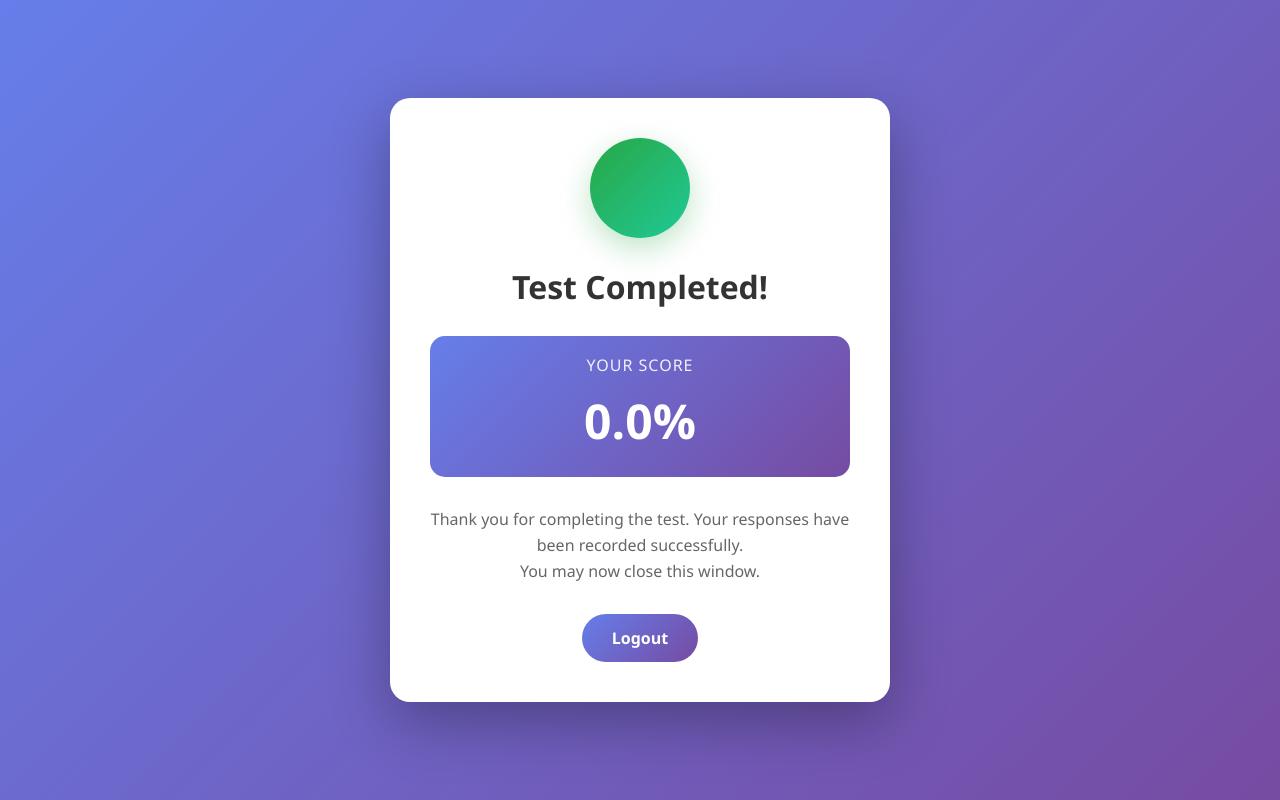
After one commit to Ayushbhargav-hue/Recruitment_Test, a Flask app: template templates/test_completed.html in a window 1280 px wide. The commit adds this page. Run offline with Flask 3, Linux system fonts and the light colour scheme; the template is opened without the code that fills it, so the values that code supplies are empty; some libraries are stand-ins or nearby versions.

Commit message:
Update certain reloading functionality

```diff
--- a/app.py
+++ b/app.py
@@ -76,9 +76,15 @@ def information_form():
     if candidate_session:
         existing_data = Database.get_candidate_info(candidate_session)
         if existing_data and existing_data.get('form_completed'):
+            # If form is completed, redirect to test page
+            return redirect(url_for('test_page'))
+
+        # Check if test has already started
+        if Database.has_test_started(candidate_session):
             return redirect(url_for('test_page'))
 
     return render_template('information_form.html')
+
 
 @app.route('/save-candidate-info', methods=['POST'])
 def save_candidate_info():
@@ -118,6 +124,7 @@ def save_candidate_info():
 
         if Database.save_candidate_info(candidate_session, form_data):
             session['form_completed'] = True
+            session['test_started'] = True  # Mark test as started in session
             return jsonify({
                 'success': True,
                 'message': 'Information saved successfully!',
@@ -142,7 +149,22 @@ def test_page():
     if not session.get('pin_verified') or not session.get('form_completed'):
         return redirect(url_for('index'))
 
+    candidate_session = session.get('candidate_session')
+
+    # Check if test has already started/completed
+    test_status = Database.get_test_status(candidate_session)
+
+    if test_status.get('test_completed'):
+        # If test is completed, show completion message
+        return render_template('test_completed.html', score=test_status.get('score'))
+
+    # Mark test as started in database if not already
+    if not test_status.get('test_started'):
+        Database.mark_test_started(candidate_session)
+        session['test_started'] = True
+
     return render_template('test_page.html')
+
 
 @app.route('/start-test', methods=['POST'])
 def start_test():
@@ -359,5 +381,49 @@ def test_data():
 
     return jsonify(data)
 
+
+@app.route('/submit-test', methods=['POST'])
+def submit_test():
+    """Submit test answers"""
+    if not session.get('pin_verified') or not session.get('form_completed'):
+        return jsonify({'success': False, 'message': 'Unauthorized'}), 403
+
+    try:
+        data = request.get_json()
+        candidate_session = session.get('candidate_session')
+        answers = data.get('answers', [])
+
+        # Calculate score (implement your scoring logic)
+        score = calculate_score(answers)  # You need to implement this function
+
+        # Save test results
+        if Database.save_test_results(candidate_session, answers, score):
+            session['test_completed'] = True
+            return jsonify({
+                'success': True,
+                'message': 'Test submitted successfully',
+                'score': score
+            })
+        else:
+            return jsonify({
+                'success': False,
+                'message': 'Failed to submit test'
+            }), 500
+
+    except Exception as e:
+        logger.error(f"Error submitting test: {e}")
+        return jsonify({
+            'success': False,
+            'message': 'Server error'
+        }), 500
+
+def calculate_score(answers):
+    """Calculate test score - implement your logic here"""
+    # This is a placeholder - implement your actual scoring logic
+    total_questions = len(answers)
+    correct_answers = sum(1 for answer in answers if answer.get('correct', False))
+    return (correct_answers / total_questions) * 100 if total_questions > 0 else 0
+
+
 if __name__ == '__main__':
     app.run(debug=True)
--- /dev/null
+++ b/templates/test_completed.html
@@ -0,0 +1,135 @@
+<!DOCTYPE html>
+<html lang="en">
+<head>
+    <meta charset="UTF-8">
+    <meta name="viewport" content="width=device-width, initial-scale=1.0">
+    <title>Test Completed - Recruitment Test</title>
+    <link href="https://cdn.jsdelivr.net/npm/bootstrap@5.1.3/dist/css/bootstrap.min.css" rel="stylesheet">
+    <style>
+        body {
+            background: linear-gradient(135deg, #667eea 0%, #764ba2 100%);
+            min-height: 100vh;
+            display: flex;
+            align-items: center;
+            justify-content: center;
+            font-family: 'Segoe UI', Tahoma, Geneva, Verdana, sans-serif;
+        }
+        .completion-card {
+            background: white;
+            border-radius: 20px;
+            padding: 40px;
+            box-shadow: 0 20px 60px rgba(0,0,0,0.3);
+            max-width: 500px;
+            width: 90%;
+            text-align: center;
+            animation: slideIn 0.5s ease-out;
+        }
+        @keyframes slideIn {
+            from {
+                opacity: 0;
+                transform: translateY(-30px);
+            }
+            to {
+                opacity: 1;
+                transform: translateY(0);
+            }
+        }
+        .success-icon {
+            width: 100px;
+            height: 100px;
+            background: linear-gradient(135deg, #28a745 0%, #20c997 100%);
+            border-radius: 50%;
+            display: flex;
+            align-items: center;
+            justify-content: center;
+            margin: 0 auto 30px;
+            color: white;
+            font-size: 50px;
+            box-shadow: 0 10px 30px rgba(40, 167, 69, 0.3);
+        }
+        h2 {
+            color: #333;
+            margin-bottom: 20px;
+            font-weight: 600;
+        }
+        .score-box {
+            background: linear-gradient(135deg, #667eea 0%, #764ba2 100%);
+            color: white;
+            padding: 20px;
+            border-radius: 15px;
+            margin: 30px 0;
+        }
+        .score-box h3 {
+            margin: 0;
+            font-size: 16px;
+            opacity: 0.9;
+            text-transform: uppercase;
+            letter-spacing: 1px;
+        }
+        .score-box .score {
+            font-size: 48px;
+            font-weight: 700;
+            margin: 10px 0 0;
+        }
+        .message {
+            color: #666;
+            margin-bottom: 30px;
+            line-height: 1.6;
+        }
+        .btn-logout {
+            background: linear-gradient(135deg, #667eea 0%, #764ba2 100%);
+            color: white;
+            border: none;
+            padding: 12px 30px;
+            border-radius: 50px;
+            font-size: 16px;
+            font-weight: 600;
+            cursor: pointer;
+            transition: all 0.3s;
+            text-decoration: none;
+            display: inline-block;
+        }
+        .btn-logout:hover {
+            transform: translateY(-2px);
+            box-shadow: 0 5px 20px rgba(102, 126, 234, 0.4);
+            color: white;
+        }
+    </style>
+</head>
+<body>
+    <div class="completion-card">
+        <div class="success-icon">
+            <i class="fas fa-check-circle"></i>
+        </div>
+        <h2>Test Completed!</h2>
+        <div class="score-box">
+            <h3>Your Score</h3>
+            <div class="score">{{ "%.1f"|format(score|default(0)) }}%</div>
+        </div>
+        <p class="message">
+            Thank you for completing the test. Your responses have been recorded successfully.<br>
+            You may now close this window.
+        </p>
+        <a href="{{ url_for('logout') }}" class="btn-logout">
+            <i class="fas fa-sign-out-alt"></i> Logout
+        </a>
+    </div>
+
+    <!-- Font Awesome for icons -->
+    <script src="https://kit.fontawesome.com/your-kit-id.js" crossorigin="anonymous"></script>
+
+    <!-- Prevent going back -->
+    <script>
+        // Disable back button
+        history.pushState(null, null, location.href);
+        window.onpopstate = function () {
+            history.go(1);
+        };
+
+        // Prevent refresh
+        window.onbeforeunload = function() {
+            return "Are you sure you want to refresh? Your test is already completed.";
+        };
+    </script>
+</body>
+</html>
```
Also changed, not shown: database.py (+319 -20 lines), templates/information_form.html (+14 -0 lines), templates/test_page.html (+33 -0 lines).
